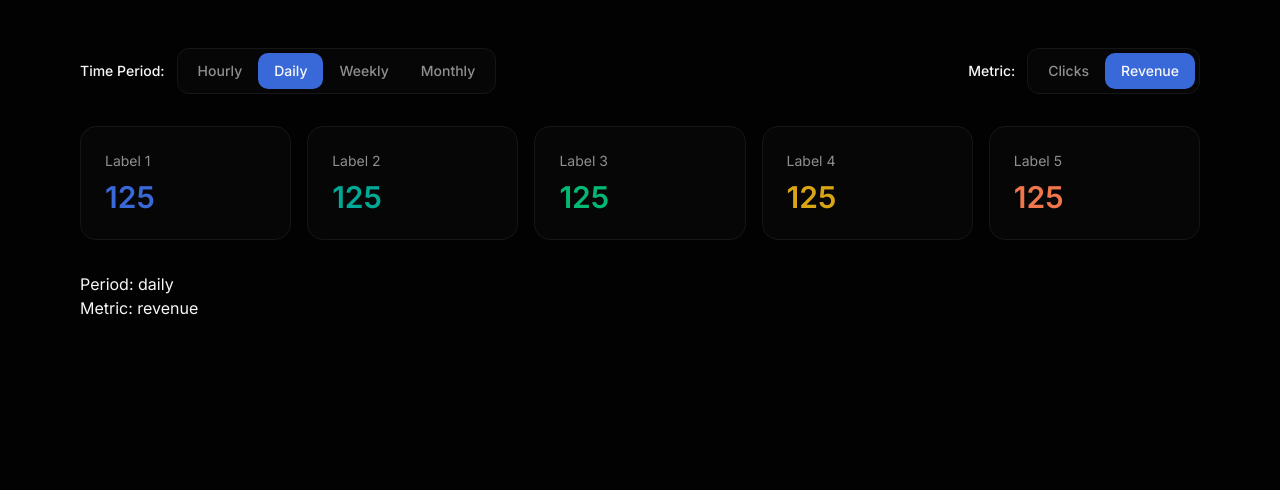
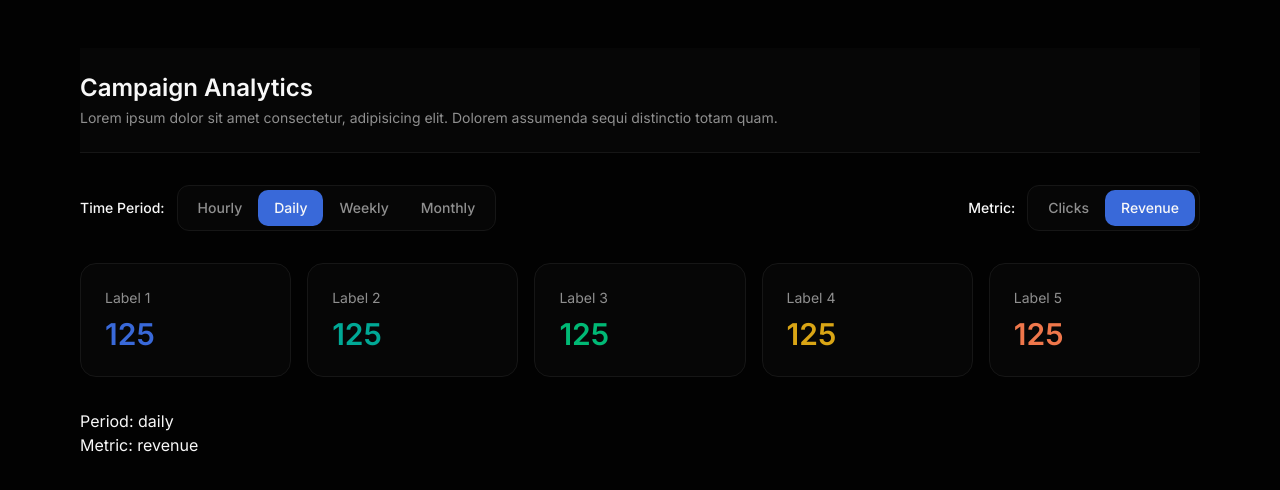
Before and after one commit to hapttic/front-test-assigment-2025-public, a React (Vite) app: page / in a window 1280 px wide. Shown: the top 490 px of the page. Built offline with nearby package versions, Linux system fonts and the light colour scheme.

Commit message:
ui: added header

```diff
--- a/src/pages/dashboard/Dashboard.tsx
+++ b/src/pages/dashboard/Dashboard.tsx
@@ -3,6 +3,7 @@ import Wrapper from "../../components/shared/Wrapper";
 import AggregationPeriod from "./components/AggregationPeriod";
 import CampaignMetrics from "./components/CampaignMetrics";
 import Metrics from "./components/Metrics";
+import Header from "./components/Header";
 
 export default function Dashboard() {
   const [searchParams] = useSearchParams();
@@ -11,6 +12,7 @@ export default function Dashboard() {
 
   return (
     <Wrapper className="min-h-screen bg-background space-y-8 py-12">
+      <Header />
       <div className="flex flex-col gap-4 sm:flex-row sm:gap-0  sm:items-center sm:justify-between">
         <AggregationPeriod />
         <Metrics />
--- /dev/null
+++ b/src/pages/dashboard/components/Header.tsx
@@ -0,0 +1,15 @@
+export default function Header() {
+  return (
+    <header className="border-b border-border bg-card">
+      <div className="py-6">
+        <h1 className="text-2xl font-semibold text-foreground">
+          Campaign Analytics
+        </h1>
+        <p className="mt-1 text-sm text-muted-foreground">
+          Lorem ipsum dolor sit amet consectetur, adipisicing elit. Dolorem
+          assumenda sequi distinctio totam quam.
+        </p>
+      </div>
+    </header>
+  );
+}
```
